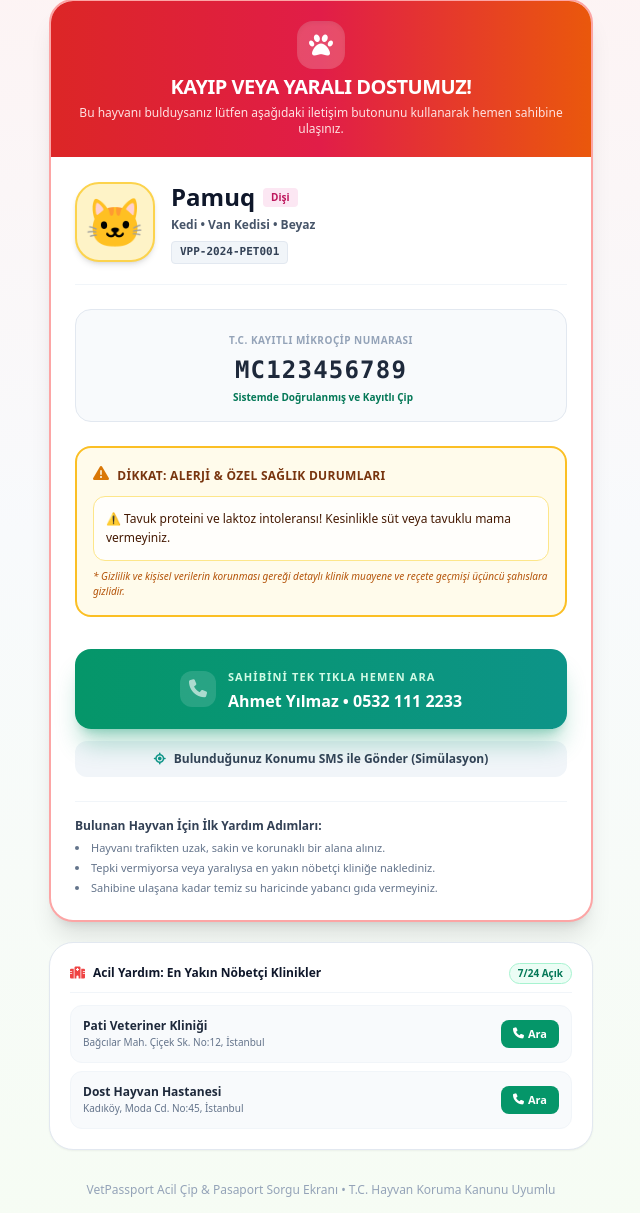
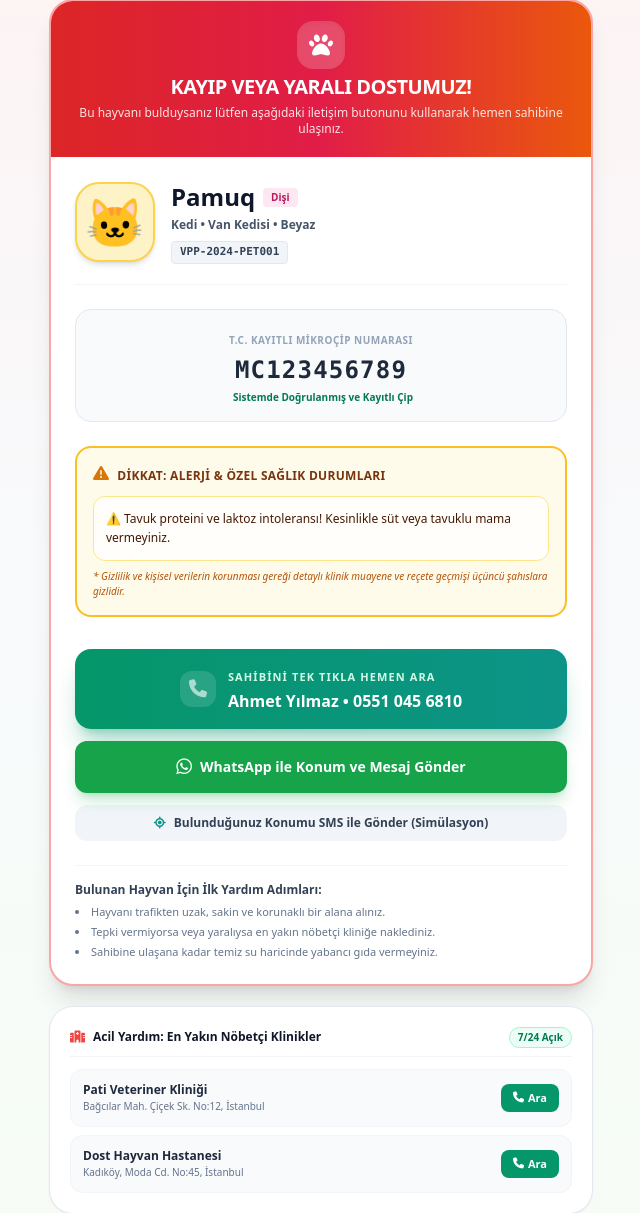
Before and after one commit to Haticecanakci/vet-passport-system, a Spring Boot app: page /emergency in a window 1280 px wide. Shown: the part 155-1368 px from the top of the page, without its empty margins (319-959 px from the left). Run offline with Spring Boot 4, Linux system fonts and the light colour scheme; some libraries are stand-ins or nearby versions.

Commit message:
Acil kart: WhatsApp ile konum/mesaj gönderme ve sahip numarası güncellemesi
- emergency-card: "WhatsApp ile Konum ve Mesaj Gönder" butonu eklendi;
  geolocation ile Google Haritalar linki (izin yoksa konumsuz), wa.me
  linki ve encodeURIComponent ile kodlanmış hazır mesaj
- WhatsApp için WHATSAPP_TEST_NUMBER test sabiti eklendi
- Tüm hayvan sahiplerinin telefonu 0551 045 6810 olarak güncellendi;
  localStorage'daki kayıtlı hayvanlar için tek seferlik geçiş eklendi
- Tüm sayfalarda app.js önbellek kırıcı ?v=4

Co-Authored-By: Claude Opus 5.5 <noreply@anthropic.com>

```diff
--- a/src/main/resources/static/js/app.js
+++ b/src/main/resources/static/js/app.js
@@ -90,7 +90,7 @@ const VP = (() => {
       microchipNo: 'MC123456789',
       ownerId: 'OWN001',
       ownerName: 'Ahmet Yılmaz',
-      ownerPhone: '0532 111 2233',
+      ownerPhone: '0551 045 6810',
       photoEmoji: '🐱',
       createdAt: '2024-01-10',
     },
@@ -106,7 +106,7 @@ const VP = (() => {
       microchipNo: 'MC987654321',
       ownerId: 'OWN001',
       ownerName: 'Ahmet Yılmaz',
-      ownerPhone: '0532 111 2233',
+      ownerPhone: '0551 045 6810',
       photoEmoji: '🐶',
       createdAt: '2024-02-05',
     },
@@ -396,7 +396,7 @@ const VP = (() => {
   /* ── 4b. Oturum Kullanıcısı ──────────────────────────── */
 
   /** Gerçek giriş yokken kullanılan demo hayvan sahibi */
-  const DEMO_OWNER = { id: 'OWN001', name: 'Ahmet Yılmaz', phone: '0532 111 2233' };
+  const DEMO_OWNER = { id: 'OWN001', name: 'Ahmet Yılmaz', phone: '0551 045 6810' };
 
   const session = {
     /** Oturumdaki kullanıcıyı döndürür; kayıt yoksa demo sahibi */
@@ -671,9 +671,24 @@ const VP = (() => {
 
   /* ── 10. Init – Seed Verisi Yükle ───────────────────── */
 
+  /**
+   * Tek seferlik geçiş: tarayıcıda zaten kayıtlı tüm hayvanların sahip
+   * telefonunu DEMO_OWNER.phone ile günceller (eski seed verisi için).
+   */
+  const migrateOwnerPhones = () => {
+    const FLAG = 'vp_owner_phone_v2';
+    if (ls.getString(FLAG) === '1') return;
+    const updated = ls.get(KEYS.PETS).map(p => ({ ...p, ownerPhone: DEMO_OWNER.phone }));
+    ls.set(KEYS.PETS, updated);
+    ls.setString(FLAG, '1');
+  };
+
   const init = () => {
     /* Daha önce yüklendiyse tekrar yükleme */
-    if (ls.getString('vp_seeded') === '1') return;
+    if (ls.getString('vp_seeded') === '1') {
+      migrateOwnerPhones();
+      return;
+    }
 
     ls.set(KEYS.PETS,          SEED_PETS);
     ls.set(KEYS.VACCINES,      SEED_VACCINES);
@@ -683,6 +698,7 @@ const VP = (() => {
     ls.set(KEYS.APPOINTMENTS,  SEED_APPOINTMENTS);
     ls.set(KEYS.CLINICS,       SEED_CLINICS);
     ls.setString('vp_seeded',  '1');
+    ls.setString('vp_owner_phone_v2', '1'); /* seed zaten yeni numarayı içeriyor */
 
     console.info('[VetPassport] ✅ Başlangıç verileri yüklendi.');
   };
--- a/src/main/resources/templates/appointments.html
+++ b/src/main/resources/templates/appointments.html
@@ -326,7 +326,7 @@
   </footer>
 
   <!-- Central LocalStorage Script -->
-  <script src="/js/app.js"></script>
+  <script src="/js/app.js?v=4"></script>
 
   <!-- Appointments Controller Script -->
   <script>
--- a/src/main/resources/templates/dashboard.html
+++ b/src/main/resources/templates/dashboard.html
@@ -427,7 +427,7 @@
   </footer>
 
   <!-- Central LocalStorage Script -->
-  <script src="/js/app.js"></script>
+  <script src="/js/app.js?v=4"></script>
 
   <!-- Dashboard Controller Script -->
   <script>
--- a/src/main/resources/templates/emergency-card.html
+++ b/src/main/resources/templates/emergency-card.html
@@ -142,7 +142,7 @@
 
           <a
             id="btnCallOwner"
-            href="tel:05321112233"
+            href="tel:05510456810"
             class="w-full py-4 px-6 rounded-2xl bg-gradient-to-r from-emerald-600 to-teal-600 hover:from-emerald-700 hover:to-teal-700 text-white font-extrabold text-base shadow-xl shadow-emerald-600/30 transition-all flex items-center justify-center gap-3 transform active:scale-95"
           >
             <div class="w-9 h-9 rounded-xl bg-white/20 flex items-center justify-center text-lg animate-pulse">
@@ -150,9 +150,20 @@
             </div>
             <div class="text-left">
               <span class="block text-[11px] text-emerald-100 uppercase tracking-widest font-semibold">SAHİBİNİ TEK TIKLA HEMEN ARA</span>
-              <span id="emgOwnerNameAndPhone" class="text-base font-black">Ahmet Yılmaz • 0532 111 2233</span>
+              <span id="emgOwnerNameAndPhone" class="text-base font-black">Ahmet Yılmaz • 0551 045 6810</span>
             </div>
           </a>
+
+          <!-- WhatsApp ile Konum ve Mesaj Gönder -->
+          <button
+            type="button"
+            id="btnWhatsAppOwner"
+            onclick="sendWhatsAppLocation()"
+            class="w-full py-3 px-4 rounded-xl bg-green-600 hover:bg-green-700 disabled:opacity-70 disabled:cursor-wait text-white font-bold text-sm shadow-lg shadow-green-600/25 transition-all flex items-center justify-center gap-2 transform active:scale-95"
+          >
+            <i class="fa-brands fa-whatsapp text-lg"></i>
+            <span id="btnWhatsAppLabel">WhatsApp ile Konum ve Mesaj Gönder</span>
+          </button>
 
           <!-- Konum Bildir Simülasyon Butonu -->
           <button
@@ -207,7 +218,7 @@
   </footer>
 
   <!-- Central LocalStorage Script -->
-  <script src="/js/app.js"></script>
+  <script src="/js/app.js?v=4"></script>
 
   <!-- Emergency Card Logic -->
   <script>
@@ -272,7 +283,7 @@
       document.getElementById('emgAllergiesBox').textContent = allergyText;
 
       // Sahibini Ara butonu
-      const ownerPhone = pet.ownerPhone || '0532 111 2233';
+      const ownerPhone = pet.ownerPhone || '0551 045 6810';
       const ownerName = pet.ownerName || 'Ahmet Yılmaz';
 
       const callBtn = document.getElementById('btnCallOwner');
@@ -299,6 +310,77 @@
       } else {
         alert('Konumunuz evcil hayvanın sahibine SMS ile iletildi!');
       }
+    }
+
+    // TEST: Doluysa WhatsApp mesajı hayvan sahibine değil bu numaraya gider.
+    // Gerçek kullanımda boş string ('') yapın.
+    const WHATSAPP_TEST_NUMBER = '05510456810';
+
+    // Telefonu wa.me formatına çevir: boşluk/işaretleri at, baştaki 0'ı kaldırıp 90 ekle
+    function toWhatsAppNumber(phone) {
+      let digits = String(phone || '').replace(/\D/g, '');
+      if (digits.startsWith('90') && digits.length === 12) return digits;
+      if (digits.startsWith('0')) digits = digits.slice(1);
+      return `90${digits}`;
+    }
+
+    // Konumu almaya çalış; izin yoksa / desteklenmiyorsa / zaman aşımında null döner
+    function tryGetLocation() {
+      return new Promise((resolve) => {
+        if (!('geolocation' in navigator)) return resolve(null);
+        navigator.geolocation.getCurrentPosition(
+          (pos) => resolve({ lat: pos.coords.latitude, lng: pos.coords.longitude }),
+          () => resolve(null),
+          { enableHighAccuracy: true, timeout: 10000, maximumAge: 60000 }
+        );
+      });
+    }
+
+    // WhatsApp ile konum ve hazır mesaj gönder
+    async function sendWhatsAppLocation() {
+      if (!currentFoundPet) {
+        VP.toast?.show('Önce bir hayvan kaydı sorgulayınız.', 'warning');
+        return;
+      }
+
+      const petName = currentFoundPet.name || 'Evcil hayvan';
+      const chipNo = currentFoundPet.microchipNo || 'Kayıtsız';
+      const waNumber = toWhatsAppNumber(WHATSAPP_TEST_NUMBER || currentFoundPet.ownerPhone || '0551 045 6810');
+
+      // Popup engelleyiciye takılmamak için sekmeyi tıklama anında aç, URL'yi konum gelince ver
+      const waWindow = window.open('', '_blank');
+      if (waWindow) {
+        waWindow.document.title = 'WhatsApp açılıyor...';
+        waWindow.document.body.textContent = 'Konum alınıyor, WhatsApp açılıyor...';
+      }
+
+      const btn = document.getElementById('btnWhatsAppOwner');
+      const label = document.getElementById('btnWhatsAppLabel');
+      const originalLabel = label.textContent;
+      btn.disabled = true;
+      label.textContent = 'Konum alınıyor...';
+
+      const loc = await tryGetLocation();
+
+      let message = `Merhaba, ${petName} (${chipNo}) isimli dostunuzu buldum. VetPassport acil kartı üzerinden size ulaşıyorum.`;
+      if (loc) {
+        message += `\n\nŞu anki konumum: https://maps.google.com/?q=${loc.lat},${loc.lng}`;
+      } else {
+        message += `\n\n(Konum paylaşılamadı, lütfen bu numaradan bana dönüş yapınız.)`;
+      }
+
+      const waUrl = `https://wa.me/${waNumber}?text=${encodeURIComponent(message)}`;
+
+      if (waWindow && !waWindow.closed) {
+        waWindow.location.href = waUrl;
+      } else {
+        // Sekme engellendiyse aynı sekmede aç
+        window.location.href = waUrl;
+      }
+
+      btn.disabled = false;
+      label.textContent = originalLabel;
+      VP.toast?.show(loc ? '📍 Konumlu mesaj WhatsApp\'a hazırlandı.' : 'Konum alınamadı, mesaj konumsuz hazırlandı.', loc ? 'success' : 'warning');
     }
 
     // Nöbetçi klinikleri listele
--- a/src/main/resources/templates/index.html
+++ b/src/main/resources/templates/index.html
@@ -187,7 +187,7 @@
                 </div>
                 <div>
                   <span class="text-[10px] text-teal-300 block">Acil İletişim</span>
-                  <span class="font-mono text-slate-100">0532 111 2233</span>
+                  <span class="font-mono text-slate-100">0551 045 6810</span>
                 </div>
               </div>
 
@@ -425,7 +425,7 @@
   </footer>
 
   <!-- Central LocalStorage Script -->
-  <script src="/js/app.js"></script>
+  <script src="/js/app.js?v=4"></script>
 
   <!-- Page Specific Logic -->
   <script>
--- a/src/main/resources/templates/login.html
+++ b/src/main/resources/templates/login.html
@@ -338,7 +338,7 @@
   </footer>
 
   <!-- Central LocalStorage Script -->
-  <script src="/js/app.js"></script>
+  <script src="/js/app.js?v=4"></script>
 
   <!-- Login Logic -->
   <script>
--- a/src/main/resources/templates/passport.html
+++ b/src/main/resources/templates/passport.html
@@ -248,7 +248,7 @@
 
             <div class="p-3 rounded-xl bg-white/5 border border-white/10 col-span-2">
               <span class="text-[10px] text-teal-300 block uppercase tracking-wider">Kayıtlı Sahip & Telefon</span>
-              <span id="passportOwnerInfo" class="font-semibold text-slate-100 text-sm">Ahmet Yılmaz (0532 111 2233)</span>
+              <span id="passportOwnerInfo" class="font-semibold text-slate-100 text-sm">Ahmet Yılmaz (0551 045 6810)</span>
             </div>
           </div>
 
@@ -432,7 +432,7 @@
   </footer>
 
   <!-- Central LocalStorage Script -->
-  <script src="/js/app.js"></script>
+  <script src="/js/app.js?v=4"></script>
 
   <!-- Passport Logic -->
   <script>
--- a/src/main/resources/templates/pet-add.html
+++ b/src/main/resources/templates/pet-add.html
@@ -401,7 +401,7 @@
               name="petOwnerPhone"
               required
               autocomplete="off"
-              placeholder="Örn: 0532 111 2233"
+              placeholder="Örn: 0532 000 0000"
               class="w-full px-3.5 py-2.5 rounded-xl border border-slate-200 text-xs focus:border-teal-500 focus:ring-2 focus:ring-teal-500/20 outline-none"
             />
           </div>
@@ -505,7 +505,7 @@
   </div>
 
   <!-- Central LocalStorage Script -->
-  <script src="/js/app.js?v=3"></script>
+  <script src="/js/app.js?v=4"></script>
 
   <!-- Page Logic -->
   <script>
@@ -518,7 +518,7 @@
     }
 
     // OWNER: sahip alanlarını oturumdaki kullanıcıdan doldur ve kilitle; VET: düzenlenebilir bırak
-    const DEMO_OWNER_FALLBACK = { id: 'OWN001', name: 'Ahmet Yılmaz', phone: '0532 111 2233' };
+    const DEMO_OWNER_FALLBACK = { id: 'OWN001', name: 'Ahmet Yılmaz', phone: '0551 045 6810' };
     const LOCKED_CLASSES = ['bg-slate-100', 'cursor-not-allowed', 'text-slate-500'];
 
     // Aktif rolü güvenli şekilde oku (VP yoksa localStorage'a düş)
--- a/src/main/resources/templates/vet-exam.html
+++ b/src/main/resources/templates/vet-exam.html
@@ -185,7 +185,7 @@
         <div class="md:col-span-3 text-xs space-y-1 border-t md:border-t-0 md:border-l border-slate-100 pt-3 md:pt-0 md:pl-5">
           <span class="text-slate-400 font-semibold block text-[10px] uppercase">Kayıtlı Sahip:</span>
           <div id="patientOwnerName" class="font-bold text-slate-800">Ahmet Yılmaz</div>
-          <div id="patientOwnerPhone" class="font-mono text-slate-600">0532 111 2233</div>
+          <div id="patientOwnerPhone" class="font-mono text-slate-600">0551 045 6810</div>
           <div id="patientAptReason" class="text-[11px] text-blue-700 font-semibold pt-1">
             Geliş: Rutin Kontrol
           </div>
@@ -375,7 +375,7 @@
   </footer>
 
   <!-- Central LocalStorage Script -->
-  <script src="/js/app.js"></script>
+  <script src="/js/app.js?v=4"></script>
 
   <!-- Vet Exam Page Logic -->
   <script>
@@ -452,7 +452,7 @@
       document.getElementById('patientMicrochipNo').textContent = currentExamPet.microchipNo;
 
       document.getElementById('patientOwnerName').textContent = currentExamPet.ownerName || 'Ahmet Yılmaz';
-      document.getElementById('patientOwnerPhone').textContent = currentExamPet.ownerPhone || '0532 111 2233';
+      document.getElementById('patientOwnerPhone').textContent = currentExamPet.ownerPhone || '0551 045 6810';
 
       // Randevu sebebi
       const allApts = VP.appointments ? VP.appointments.all() : [];
```
